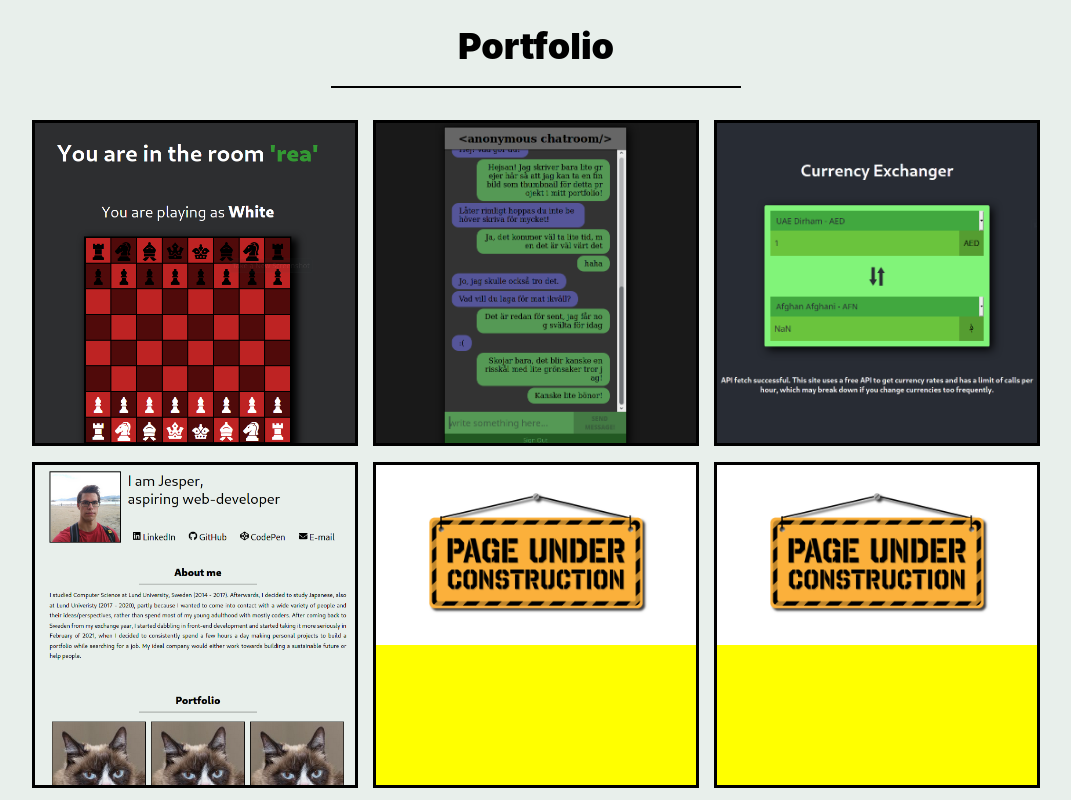
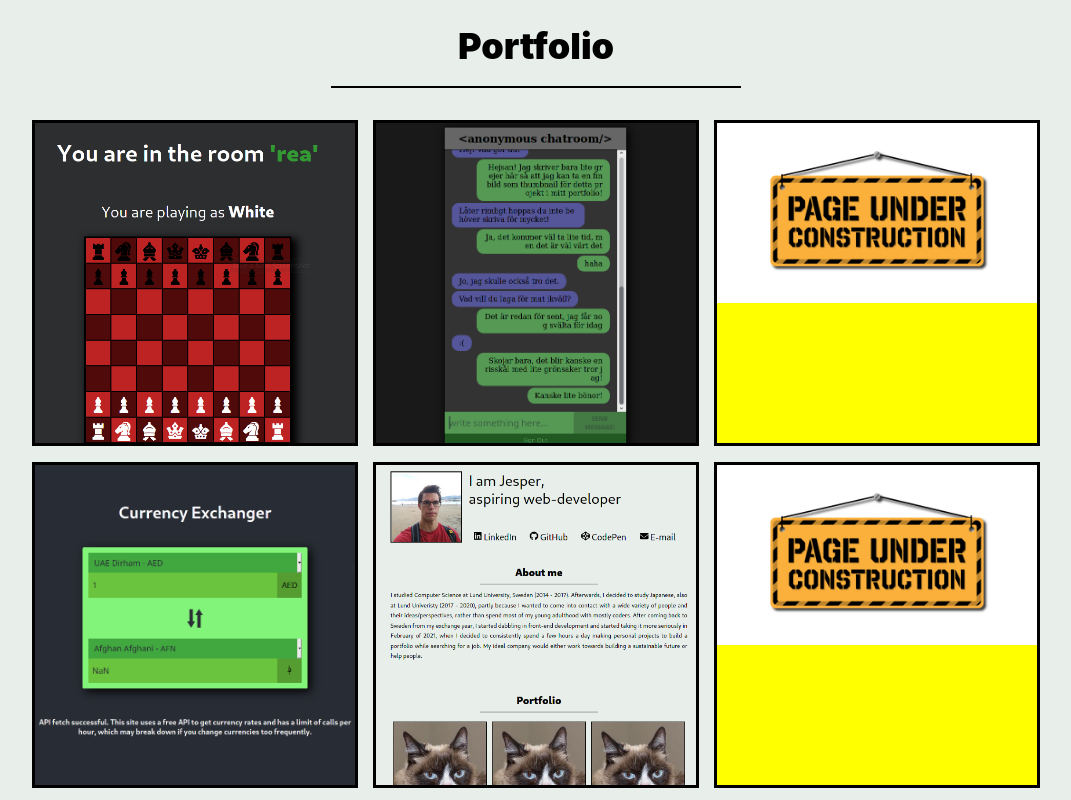
Before and after one commit to JesperGustafsson/portfolio-old, a React (Create React App) app: page / in a window 1280 px wide. Shown: the part 740-1540 px from the top of the page, without its empty margins (104-1175 px from the left). Built offline with nearby package versions, Linux system fonts and the light colour scheme.

Commit message:
added TripToken project

```diff
--- a/src/components/Portfolio.js
+++ b/src/components/Portfolio.js
@@ -130,6 +130,10 @@ const Portfolio = () => {
                    <ProjectTitle>CHAT APP</ProjectTitle>
                    <ProjectImage src={project_thumb_chat}></ProjectImage>
                 </Project>
+                <Project href ="https://powerful-meadow-92316.herokuapp.com/">
+                   <ProjectTitle>TripToken</ProjectTitle>
+                   <ProjectImage src={project_thumb_construction}></ProjectImage>
+                </Project>
                 <Project href ="https://jespergustafsson.github.io/currency-exchanger-v2/"> {/*currency-exchanger*/}
                    <ProjectTitle>CURRENCY EXCHANGER</ProjectTitle>
                    <ProjectImage src={project_thumb_currency}></ProjectImage>
@@ -137,10 +141,6 @@ const Portfolio = () => {
                 <Project href ="#">
                    <ProjectTitle>This Portfolio!</ProjectTitle>
                     <ProjectImage src={project_thumb_portfolio}></ProjectImage>
-                </Project>
-                <Project href ="#">
-                   <ProjectTitleDev>RESTAURANT?</ProjectTitleDev>
-                   <ProjectImage src={project_thumb_construction}></ProjectImage>
                 </Project>
                 <Project href ="#">
                    <ProjectTitleDev>E-SHOP?</ProjectTitleDev>
```
Also changed, not shown: package.json (+11 -0 lines), 1 other file (tests, documents, lock files or other folders).
